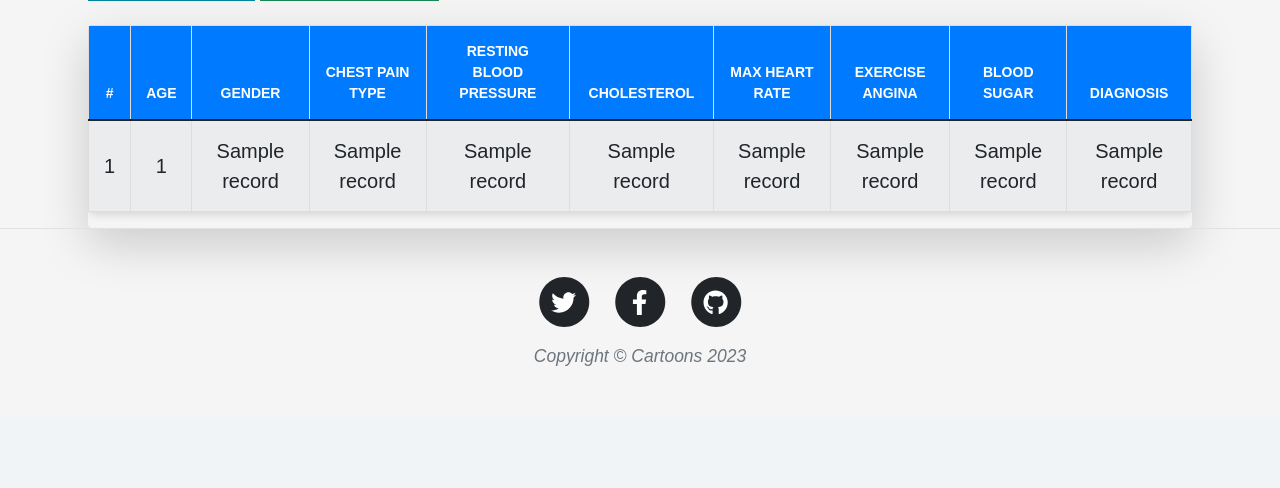
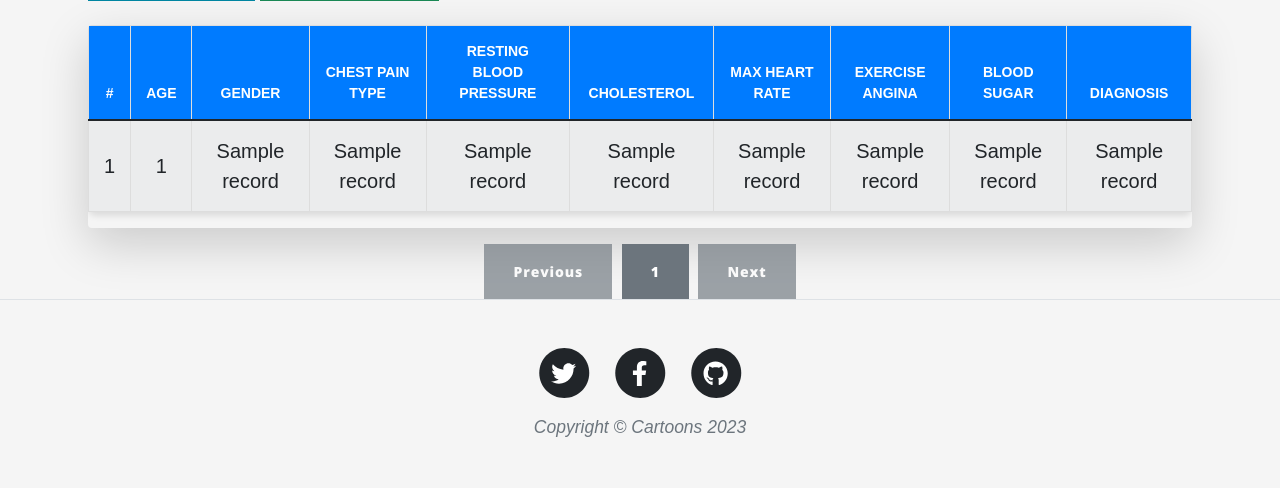
Before and after one commit to baptt123/DataMiningProject, a Flask app: template templates/datapatient.html in a window 1280 px wide. Shown: the part 602-1090 px from the top of the page. Before the commit the page ends 968 px from the top, so only its background shows below. Run offline with Flask 3, Linux system fonts and the light colour scheme; the template is opened without the code that fills it: most values are stand-ins (such as "Sample title", 1, 10 or a date in 2020); some libraries are stand-ins or nearby versions.

Commit message:
phan trang cho bang du lieu

```diff
--- a/templates/datapatient.html
+++ b/templates/datapatient.html
@@ -44,7 +44,7 @@
                     <th>Diagnosis</th>
                 </tr>
             </thead>
-            <tbody>
+            <tbody id="tableBody">
                 {% for record in data %}
                 <tr class="hover-effect">
                     <td>{{ loop.index }}</td>
@@ -62,6 +62,15 @@
             </tbody>
         </table>
     </div>
+
+    <!-- Pagination Controls -->
+    <div class="pagination-container text-center mt-3">
+        <button class="btn btn-secondary" id="prevPageBtn">Previous</button>
+        <div id="pageNumbers" class="d-inline-block">
+            <!-- Dynamic page numbers will appear here -->
+        </div>
+        <button class="btn btn-secondary" id="nextPageBtn">Next</button>
+    </div>
 </div>
 
 <!-- Scroll to Top Button -->
@@ -75,7 +84,105 @@
 <script src="/static/js/datapatient.js"></script>
 
 <script>
-    // PDF Export Function
+    // Pagination Logic
+    const rowsPerPage = 10;
+    let currentPage = 1;
+
+    // Sample data (Replace this with your actual data from Flask context)
+    const tableRows = [...document.querySelectorAll('#dataTable tbody tr')];
+    const totalRows = tableRows.length;
+    const totalPages = Math.ceil(totalRows / rowsPerPage);
+
+    // Pagination Controls
+    const pageNumbersContainer = document.getElementById('pageNumbers');
+
+    // Function to update the table
+    function updateTable() {
+        const start = (currentPage - 1) * rowsPerPage;
+        const end = start + rowsPerPage;
+
+        // Hide all rows first
+        tableRows.forEach(row => row.style.display = 'none');
+
+        // Show rows for the current page
+        for (let i = start; i < end && i < totalRows; i++) {
+            tableRows[i].style.display = '';
+        }
+
+        // Update page number display
+        updatePageButtons();
+    }
+
+    // Function to update the page buttons (pagination controls)
+    function updatePageButtons() {
+        pageNumbersContainer.innerHTML = '';
+
+        // Show previous and next buttons only if necessary
+        const prevBtn = document.getElementById('prevPageBtn');
+        const nextBtn = document.getElementById('nextPageBtn');
+
+        if (currentPage > 1) {
+            prevBtn.disabled = false;
+        } else {
+            prevBtn.disabled = true;
+        }
+
+        if (currentPage < totalPages) {
+            nextBtn.disabled = false;
+        } else {
+            nextBtn.disabled = true;
+        }
+
+        // Show page numbers depending on total pages
+        let startPage = 1;
+        let endPage = Math.min(totalPages, 5);
+
+        if (totalPages > 5) {
+            // If more than 5 pages, show a sliding window of page numbers
+            startPage = currentPage <= 3 ? 1 : currentPage - 2;
+            endPage = Math.min(totalPages, startPage + 4);
+        }
+
+        // Display page numbers
+        for (let i = startPage; i <= endPage; i++) {
+            const pageBtn = document.createElement('button');
+            pageBtn.classList.add('btn', 'btn-outline-secondary', 'mx-1');
+            pageBtn.textContent = i;
+
+            // Highlight current page
+            if (i === currentPage) {
+                pageBtn.classList.add('active');
+            }
+
+            // Add event listener for page click
+            pageBtn.addEventListener('click', function () {
+                currentPage = i;
+                updateTable();
+            });
+
+            pageNumbersContainer.appendChild(pageBtn);
+        }
+    }
+
+    // Event listeners for pagination buttons
+    document.getElementById('prevPageBtn').addEventListener('click', function() {
+        if (currentPage > 1) {
+            currentPage--;
+            updateTable();
+        }
+    });
+
+    document.getElementById('nextPageBtn').addEventListener('click', function() {
+        if (currentPage < totalPages) {
+            currentPage++;
+            updateTable();
+        }
+    });
+
+    // Initialize the table to show the first page of data
+    updateTable();
+
+    // PDF Export Function (Exports all rows, not just the current page)
     document.getElementById('exportPdfBtn').addEventListener('click', function() {
         const { jsPDF } = window.jspdf;
         const doc = new jsPDF();
@@ -91,7 +198,7 @@
         doc.save('data.pdf');
     });
 
-    // Excel Export Function
+    // Excel Export Function (Exports all rows, not just the current page)
     document.getElementById('exportExcelBtn').addEventListener('click', function() {
         const table = document.getElementById('dataTable');
         const wb = XLSX.utils.table_to_book(table, { sheet: 'Sheet1' });
```
Also changed, not shown: 2 other files.
